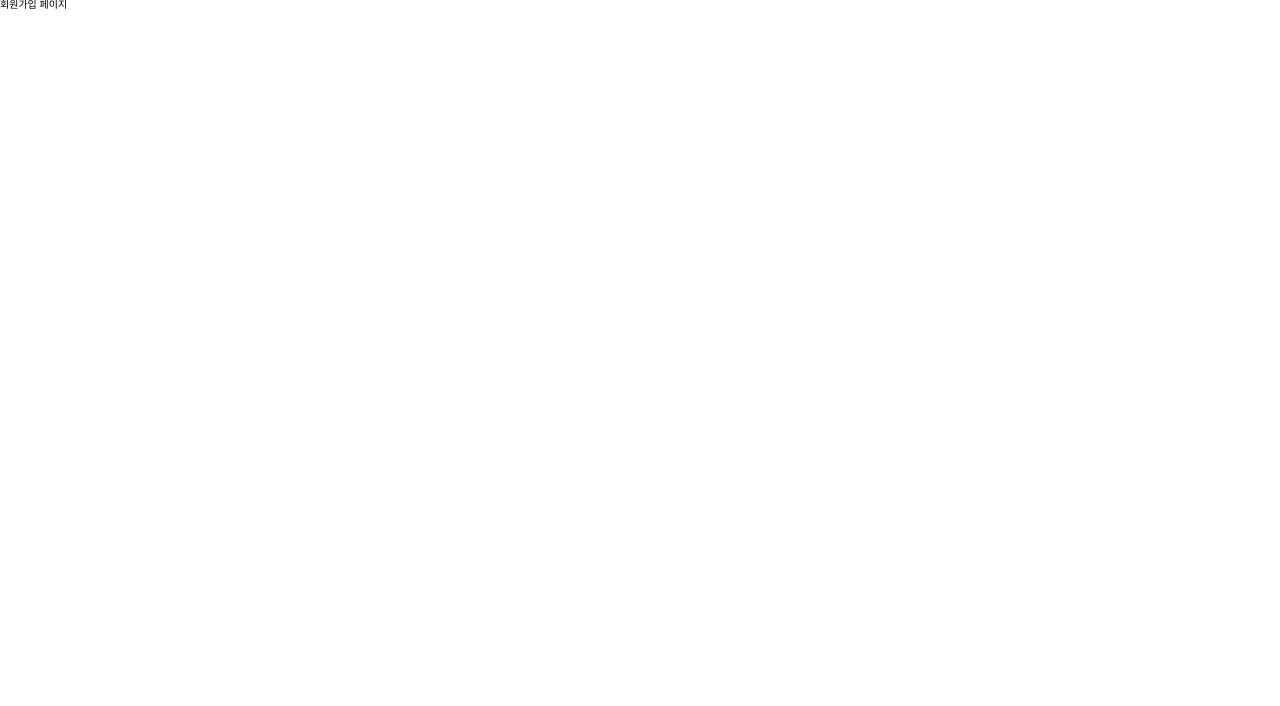
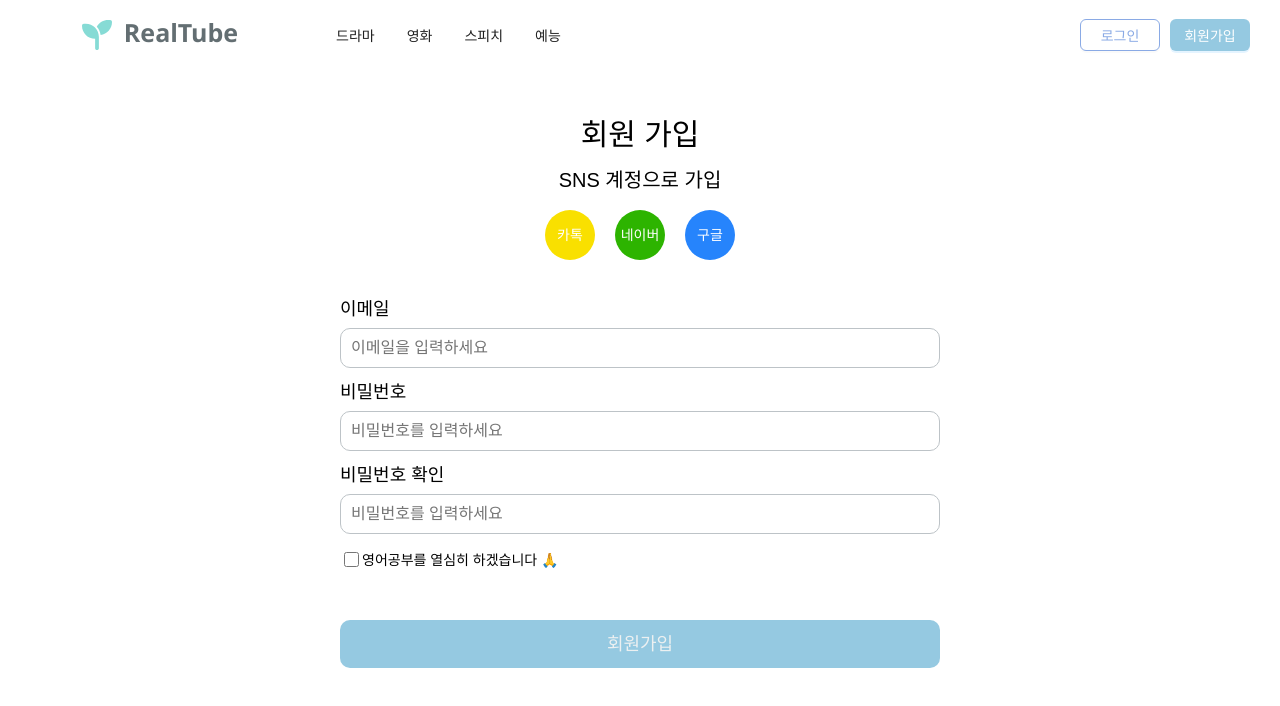
Before and after one commit to jjanmo/realtube, a Next.js app in the folder front/: page /account/signup/Signup in a window 1280 px wide. Shown: the top 706 px of the page. Built offline with nearby package versions, Linux system fonts and the light colour scheme.

Commit message:
feat: make signup & signin form

```diff
--- a/front/package.json
+++ b/front/package.json
@@ -23,6 +23,7 @@
     "next": "^13.0.5",
     "react": "^18.2.0",
     "react-dom": "^18.2.0",
+    "react-hook-form": "^7.43.3",
     "react-responsive": "^9.0.2",
     "styled-components": "^5.3.6",
     "styled-reset": "^4.4.2"
--- a/front/src/components/GNB/GNB.style.ts
+++ b/front/src/components/GNB/GNB.style.ts
@@ -29,6 +29,9 @@ export const LogoWrapper = styled.div`
     color: ${COLORS.GRAY};
   }
 
+  a {
+    display: flex;
+  }
   svg {
     font-size: 2rem;
   }
--- a/front/src/components/GNB/GNB.tsx
+++ b/front/src/components/GNB/GNB.tsx
@@ -2,7 +2,7 @@ import * as S from './GNB.style'
 import Link from 'next/link'
 import { Button } from 'antd'
 import { FontAwesomeIcon } from '@fortawesome/react-fontawesome'
-import { faKiwiBird, faSeedling } from '@fortawesome/free-solid-svg-icons'
+import { faSeedling } from '@fortawesome/free-solid-svg-icons'
 import { COLORS } from '@constants/colors'
 import { links } from '@constants/links'
 
@@ -10,24 +10,28 @@ const GNB = () => {
   return (
     <S.Container>
       <S.LogoWrapper>
-        <FontAwesomeIcon icon={faSeedling} color={COLORS.THEME_400} />
-        <div className="logo-text">RealTube</div>
+        <Link href="/">
+          <FontAwesomeIcon icon={faSeedling} color={COLORS.THEME_400} />
+          <div className="logo-text">RealTube</div>
+        </Link>
       </S.LogoWrapper>
 
       <S.ButtonContainer>
-        <Button className="signin">
-          <Link href="/account/signin">로그인</Link>
-        </Button>
-        <Button className="signup" type="primary">
-          <Link href="/account/signup">가입하기</Link>
-        </Button>
+        <Link href="/account/signin">
+          <Button className="signin">로그인</Button>
+        </Link>
+        <Link href="/account/signup">
+          <Button className="signup" type="primary">
+            회원가입
+          </Button>
+        </Link>
       </S.ButtonContainer>
 
       <S.Navigation>
         {links.map(({ text, href }) => (
-          <Button key={text} type="text">
-            <Link href={href}>{text}</Link>
-          </Button>
+          <Link key={text} href={href}>
+            <Button type="text">{text}</Button>
+          </Link>
         ))}
       </S.Navigation>
     </S.Container>
--- a/front/src/constants/colors.ts
+++ b/front/src/constants/colors.ts
@@ -7,6 +7,7 @@ export const COLORS = {
   THEME_600: '#8AAAE5',
 
   CLOUD: '#ecf0f1',
+  SILVER: '#bdc3c7',
   GRAY: '#636e72',
   BLACK: '#2d3436',
 }
--- /dev/null
+++ b/front/src/pages/account/common.style.ts
@@ -0,0 +1,69 @@
+import { COLORS } from '@constants/colors'
+import { onLargeWeb } from '@styles/responsive'
+import styled from 'styled-components'
+
+export const Container = styled.div`
+  width: 100%;
+  min-width: 40rem;
+  max-width: 60rem;
+  padding-top: 5rem;
+  margin: auto;
+  display: flex;
+  flex-direction: column;
+  align-items: center;
+
+  ${onLargeWeb} {
+    max-width: 100rem;
+  }
+`
+export const Title = styled.h1`
+  width: 100%;
+  font-size: 3rem;
+  text-align: center;
+`
+
+export const Form = styled.form`
+  width: 60%;
+  display: flex;
+  flex-direction: column;
+  align-items: center;
+`
+export const Row = styled.div`
+  width: 100%;
+  display: flex;
+  flex-direction: column;
+  justify-content: flex-start;
+
+  & + & {
+    margin-top: 1.5rem;
+  }
+`
+export const Label = styled.label`
+  margin-bottom: 1rem;
+  font-size: 1.8rem;
+`
+export const Input = styled.input`
+  padding: 1rem;
+  font-size: 1.6rem;
+  border: 1px solid ${COLORS.SILVER};
+  border-radius: 1rem;
+`
+export const SubmitButton = styled.input`
+  all: unset;
+  box-sizing: border-box;
+  width: 100%;
+  padding: 1.5rem 1rem;
+  margin-top: 4rem;
+  border-radius: 1rem;
+  background-color: ${COLORS.THEME_500};
+  color: ${COLORS.CLOUD};
+  font-size: 1.8rem;
+  text-align: center;
+`
+export const ErrorText = styled.div`
+  width: 100%;
+  margin: 1rem 0;
+  text-align: left;
+  font-size: 1.4rem;
+  color: red;
+`
--- /dev/null
+++ b/front/src/pages/account/signup/Signup.style.ts
@@ -0,0 +1,58 @@
+import { COLORS } from '@constants/colors'
+import styled from 'styled-components'
+import { Row } from '../common.style'
+
+export const SocialContainer = styled.div`
+  width: 60%;
+  margin: 2rem auto;
+  display: flex;
+  flex-direction: column;
+  align-items: center;
+  text-align: center;
+
+  h2 {
+    font-size: 2rem;
+  }
+`
+export const InnerWrapper = styled.div`
+  display: flex;
+  margin: 1rem 0;
+  div {
+    width: 5rem;
+    height: 5rem;
+    border-radius: 50%;
+    color: white;
+    font-size: 1.4rem;
+    margin: 1rem;
+
+    display: flex;
+    align-items: center;
+    justify-content: center;
+  }
+  .kakao {
+    background-color: #f9e000;
+  }
+  .naver {
+    background-color: #2db400;
+  }
+  .google {
+    background-color: #2684fc;
+  }
+`
+
+export const CheckedRow = styled(Row)<{ error: boolean }>`
+  margin-bottom: 1rem;
+  flex-direction: row;
+  align-items: center;
+  color: ${({ error }) => (error ? 'red' : 'inherit')};
+
+  input {
+    width: 1.5rem;
+    height: 1.5rem;
+  }
+
+  label {
+    font-size: 1.4rem;
+    margin: 0;
+  }
+`
--- a/front/src/pages/account/signup/Signup.tsx
+++ b/front/src/pages/account/signup/Signup.tsx
@@ -1,5 +1,83 @@
+import Layout from '@components/Layout'
+import { useForm } from 'react-hook-form'
+import * as S from './Signup.style'
+import * as CS from '../common.style'
+
 const Signup = () => {
-  return <div>회원가입 페이지</div>
+  const {
+    handleSubmit,
+    register,
+    formState: { errors },
+  } = useForm()
+
+  console.log(errors)
+
+  const onSubmit = () => {
+    console.log('submited')
+  }
+
+  return (
+    <Layout>
+      <CS.Container>
+        <CS.Title>회원 가입</CS.Title>
+
+        <S.SocialContainer>
+          <h2>SNS 계정으로 가입</h2>
+          <S.InnerWrapper>
+            <div className="kakao">카톡</div>
+            <div className="naver">네이버</div>
+            <div className="google">구글</div>
+          </S.InnerWrapper>
+        </S.SocialContainer>
+
+        <CS.Form onSubmit={handleSubmit(onSubmit)}>
+          <CS.Row>
+            <CS.Label htmlFor="email">이메일</CS.Label>
+            <CS.Input
+              id="email"
+              type="email"
+              placeholder="이메일을 입력하세요"
+              {...register('email', { required: '이메일을 입력하세요' })}
+            />
+          </CS.Row>
+          {errors['email'] && <CS.ErrorText>{errors['email'].message as string}</CS.ErrorText>}
+
+          <CS.Row>
+            <CS.Label htmlFor="password1">비밀번호</CS.Label>
+            <CS.Input
+              id="password1"
+              placeholder="비밀번호를 입력하세요"
+              {...register('password1', {
+                required: '8자 이상, 영문/숫자/특수문자를 2가지 이상 조합해주세요.',
+              })}
+            />
+          </CS.Row>
+          {errors['password1'] && (
+            <CS.ErrorText>{errors['password1'].message as string}</CS.ErrorText>
+          )}
+
+          <CS.Row>
+            <CS.Label htmlFor="password2">비밀번호 확인</CS.Label>
+            <CS.Input
+              id="password2"
+              placeholder="비밀번호를 입력하세요"
+              {...register('password2', { required: '비밀번호가 일치하지 않습니다.' })}
+            />
+          </CS.Row>
+          {errors['password2'] && (
+            <CS.ErrorText>{errors['password2'].message as string}</CS.ErrorText>
+          )}
+
+          <S.CheckedRow error={!!errors['agree']}>
+            <CS.Input type="checkbox" id="agree" {...register('agree', { required: true })} />
+            <CS.Label htmlFor="agree">영어공부를 열심히 하겠습니다 🙏</CS.Label>
+          </S.CheckedRow>
+
+          <CS.SubmitButton type="submit" value="회원가입" />
+        </CS.Form>
+      </CS.Container>
+    </Layout>
+  )
 }
 
 export default Signup
--- a/front/src/styles/GlobalStyles.ts
+++ b/front/src/styles/GlobalStyles.ts
@@ -22,6 +22,11 @@ const GlobalStyles = createGlobalStyle`
     text-decoration: none;
     cursor: pointer;
   }
+  input {
+    border: 0;
+    outline: 0;
+    color: inherit;
+  }
 
 
 `
```
Also changed, not shown: front/src/pages/account/signin/Signin.style.ts (added, +30 -0 lines), front/src/pages/account/signin/Signin.tsx (+55 -1 lines), 1 other file (tests, documents, lock files or other folders).
